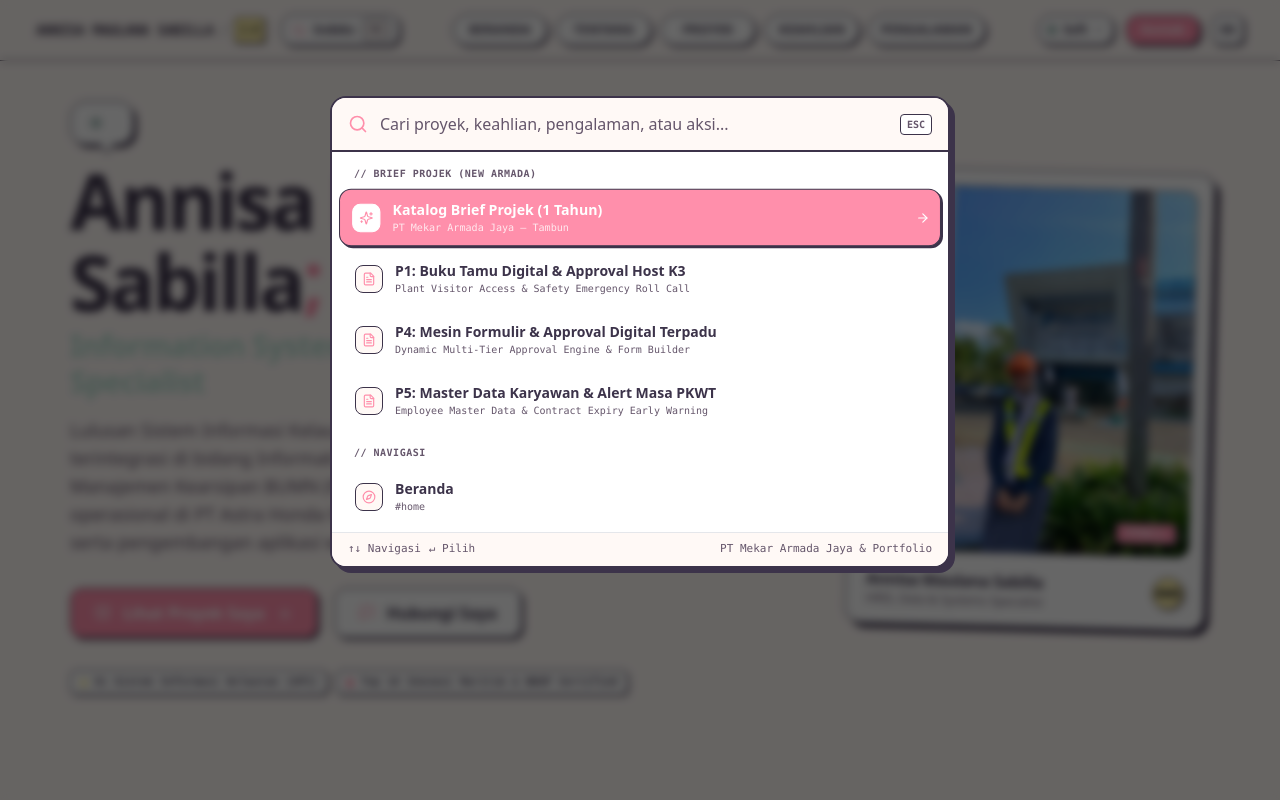
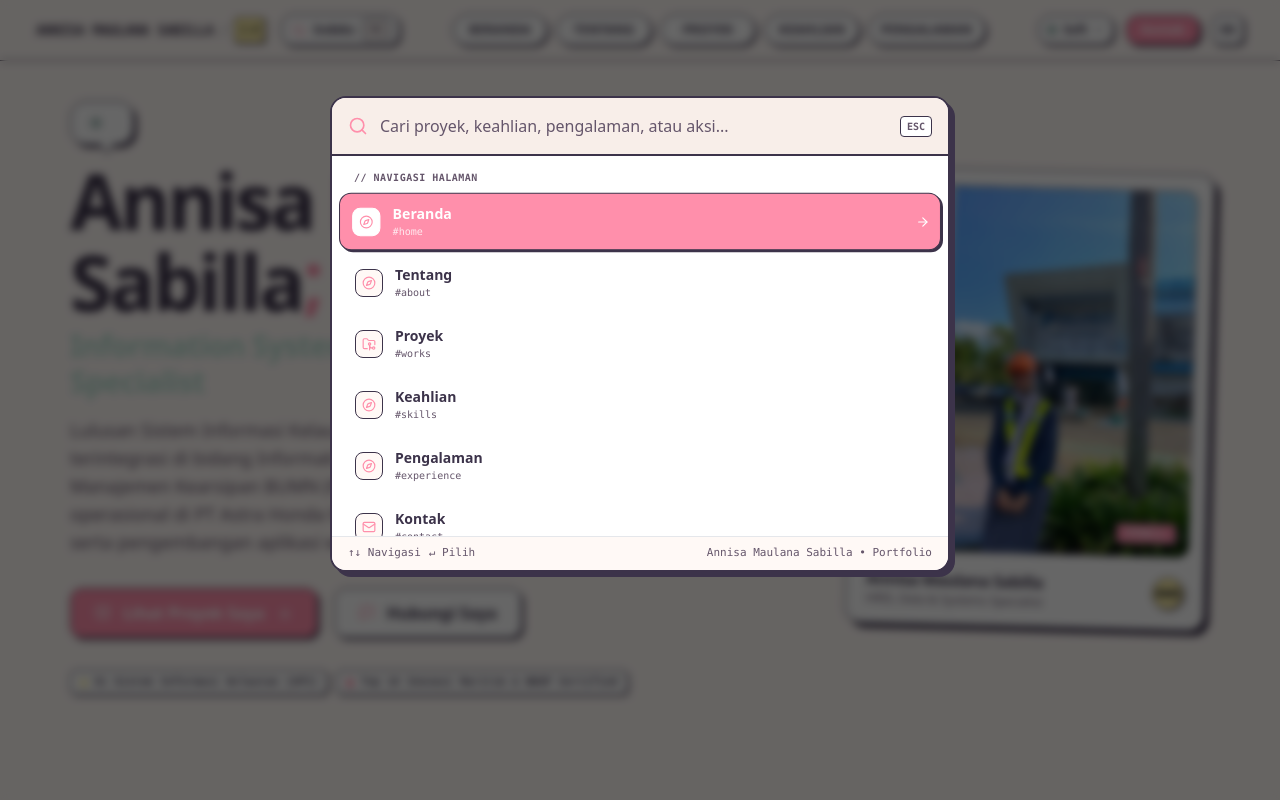
Before and after one commit to AbdiDzikry/Porto-Nisa, a Vue app: page / in a window 1280 px wide. Both pictures are taken after a click on the button "Open Navigator". Shown: the top 800 px of the page. Built offline with nearby package versions, Linux system fonts and the light colour scheme.

Commit message:
fix: customize quick menu index for Annisa projects and contact actions

```diff
--- a/src/components/ui/CommandPalette.vue
+++ b/src/components/ui/CommandPalette.vue
@@ -13,11 +13,8 @@ import {
   Check,
   X,
   Compass,
-  Video,
-  Sparkles,
   FileText
 } from 'lucide-vue-next'
-import { newArmadaBriefs } from '../../data/newArmadaBriefs'
 
 const props = defineProps({
   isOpen: { type: Boolean, required: true },
@@ -54,45 +51,13 @@ const filteredItems = computed(() => {
   const q = searchQuery.value.toLowerCase().trim()
   const items = []
 
-  // 1. Brief Projek Items (New Armada)
-  items.push({
-    id: 'nav-briefs-all',
-    group: props.lang === 'id' ? 'Brief Projek (New Armada)' : 'Project Briefs (New Armada)',
-    label: props.lang === 'id' ? 'Katalog Brief Projek (1 Tahun)' : 'All 1-Year Project Briefs',
-    sublabel: 'PT Mekar Armada Jaya — Tambun',
-    icon: Sparkles,
-    action: () => {
-      window.location.href = '/porto-2.0/briefs'
-      emit('close')
-    }
-  })
-
-  newArmadaBriefs.projects.forEach((bp) => {
-    const codeMatch = bp.code.toLowerCase().includes(q)
-    const titleMatch = bp.title.toLowerCase().includes(q)
-    const taglineMatch = bp.tagline.toLowerCase().includes(q)
-    if (!q || codeMatch || titleMatch || taglineMatch) {
-      items.push({
-        id: `brief-${bp.code}`,
-        group: props.lang === 'id' ? 'Brief Projek (New Armada)' : 'Project Briefs (New Armada)',
-        label: `${bp.code}: ${bp.title}`,
-        sublabel: bp.tagline,
-        icon: FileText,
-        action: () => {
-          window.location.href = `/porto-2.0/brief-detail?id=${bp.code.toLowerCase()}`
-          emit('close')
-        }
-      })
-    }
-  })
-
-  // 2. Navigation items
+  // 1. Navigation items (Section Links)
   sections.forEach((sec) => {
     const label = props.c[sec.labelKey] || sec.id
     if (!q || label.toLowerCase().includes(q) || sec.id.toLowerCase().includes(q)) {
       items.push({
         id: `nav-${sec.id}`,
-        group: props.lang === 'id' ? 'Navigasi' : 'Navigation',
+        group: props.lang === 'id' ? 'Navigasi Halaman' : 'Navigation',
         label: label,
         sublabel: `#${sec.id}`,
         icon: sec.icon,
@@ -104,16 +69,16 @@ const filteredItems = computed(() => {
     }
   })
 
-  // 3. Project items
+  // 2. Project items (Annisa's 4 Projects)
   props.projects.forEach((proj) => {
     const titleMatch = proj.title.toLowerCase().includes(q)
     const tagsMatch = proj.tags?.some((t) => t.toLowerCase().includes(q))
     if (!q || titleMatch || tagsMatch) {
       items.push({
         id: `proj-${proj.title}`,
-        group: props.lang === 'id' ? 'Proyek' : 'Projects',
+        group: props.lang === 'id' ? 'Portofolio Proyek' : 'Projects',
         label: proj.title,
-        sublabel: proj.eyebrow || proj.year,
+        sublabel: proj.role || proj.year,
         icon: FolderGit2,
         action: () => {
           emit('selectProject', proj)
@@ -123,17 +88,17 @@ const filteredItems = computed(() => {
     }
   })
 
-  // 4. Action items
+  // 3. Action items (Email, CV, LinkedIn, Theme, Lang)
   const actions = [
     {
       id: 'act-copy-email',
-      group: props.lang === 'id' ? 'Aksi' : 'Actions',
-      label: props.c.cmdCopyEmail,
-      sublabel: 'abdidzikry3123@gmail.com',
+      group: props.lang === 'id' ? 'Aksi Cepat' : 'Quick Actions',
+      label: props.c.cmdCopyEmail || 'Salin Email',
+      sublabel: 'annisa.m.sabilla@gmail.com',
       icon: emailCopied.value ? Check : Mail,
       action: async () => {
         try {
-          await navigator.clipboard.writeText('abdidzikry3123@gmail.com')
+          await navigator.clipboard.writeText('annisa.m.sabilla@gmail.com')
           emailCopied.value = true
           setTimeout(() => {
             emailCopied.value = false
@@ -143,21 +108,10 @@ const filteredItems = computed(() => {
       }
     },
     {
-      id: 'act-book-call',
-      group: props.lang === 'id' ? 'Aksi' : 'Actions',
-      label: props.c.cmdMeeting || 'Jadwalkan Panggilan (Google Meet)',
-      sublabel: '30 Min Technical Discussion',
-      icon: Video,
-      action: () => {
-        window.open('https://calendar.app.google/yND5q1Mz91fp9CP8A', '_blank')
-        emit('close')
-      }
-    },
-    {
       id: 'act-download-cv',
-      group: props.lang === 'id' ? 'Aksi' : 'Actions',
-      label: props.c.cmdDownloadResume,
-      sublabel: 'PDF Document',
+      group: props.lang === 'id' ? 'Aksi Cepat' : 'Quick Actions',
+      label: props.c.ctaDownloadCv || 'Unduh CV ATS (PDF)',
+      sublabel: 'CV Annisa Maulana Sabilla ATS.pdf',
       icon: Download,
       action: () => {
         window.open('/cv.pdf', '_blank')
@@ -165,21 +119,10 @@ const filteredItems = computed(() => {
       }
     },
     {
-      id: 'act-toggle-theme',
-      group: props.lang === 'id' ? 'Aksi' : 'Actions',
-      label: props.c.cmdToggleTheme,
-      sublabel: `Current: ${props.themePref}`,
-      icon: props.themePref === 'dark' ? Sun : Moon,
-      action: () => {
-        const next = props.themePref === 'dark' ? 'light' : 'dark'
-        emit('applyTheme', next)
-      }
-    },
-    {
       id: 'act-toggle-lang',
-      group: props.lang === 'id' ? 'Aksi' : 'Actions',
-      label: props.c.cmdToggleLang,
-      sublabel: props.lang === 'id' ? 'Bahasa Indonesia -> English' : 'English -> Bahasa Indonesia',
+      group: props.lang === 'id' ? 'Aksi Cepat' : 'Quick Actions',
+      label: props.c.cmdToggleLang || 'Ganti Bahasa',
+      sublabel: props.lang === 'id' ? 'Bahasa Indonesia → English' : 'English → Bahasa Indonesia',
       icon: Languages,
       action: () => {
         emit('toggleLang')
@@ -199,9 +142,7 @@ const filteredItems = computed(() => {
 const groupedItems = computed(() => {
   const groups = {}
   filteredItems.value.forEach((item, index) => {
-    if (!groups[item.group]) {
-      groups[item.group] = []
-    }
+    if (!groups[item.group]) groups[item.group] = []
     groups[item.group].push({ ...item, globalIndex: index })
   })
   return groups
@@ -226,9 +167,7 @@ const handleKeyDown = (e) => {
   } else if (e.key === 'Enter') {
     e.preventDefault()
     const item = filteredItems.value[selectedIndex.value]
-    if (item) {
-      item.action()
-    }
+    if (item) item.action()
   }
 }
 
@@ -243,7 +182,6 @@ const scrollToSelected = () => {
   })
 }
 
-// Mencegah scroll body / home saat popup terbuka & atasi Lenis interference
 watch(
   () => props.isOpen,
   (val) => {
@@ -254,9 +192,7 @@ watch(
       document.body.style.overflow = 'hidden'
       document.documentElement.style.overflow = 'hidden'
       nextTick(() => {
-        if (inputRef.value) {
-          inputRef.value.focus()
-        }
+        if (inputRef.value) inputRef.value.focus()
       })
     } else {
       window.removeEventListener('keydown', handleKeyDown)
@@ -296,7 +232,7 @@ onUnmounted(() => {
         data-lenis-prevent
       >
         <!-- Search Input Bar -->
-        <div class="flex items-center gap-3 px-4 py-3.5 border-b-2 border-[var(--comic-border)] bg-[var(--canvas-bg)] shrink-0">
+        <div class="p-4 border-b-2 border-[var(--comic-border)] flex items-center gap-3 bg-[var(--surface-subtle)]">
           <Search class="w-5 h-5 text-[var(--brand-coral)] shrink-0" aria-hidden="true" />
           <input
             ref="inputRef"
@@ -304,7 +240,7 @@ onUnmounted(() => {
             type="text"
             id="cmd-palette-title"
             class="w-full bg-transparent font-medium text-[var(--ink-primary)] placeholder-[var(--ink-muted)] text-sm sm:text-base outline-none"
-            :placeholder="c.cmdPrompt || 'Cari proyek, brief new armada, aksi...'"
+            :placeholder="c.cmdPrompt || 'Cari proyek, keahlian, aksi...'"
             autocomplete="off"
             spellcheck="false"
           />
@@ -313,7 +249,7 @@ onUnmounted(() => {
           </kbd>
         </div>
 
-        <!-- Scrollable Results List (Isolasi Scroll dengan data-lenis-prevent & overscroll-contain) -->
+        <!-- Scrollable Results Container -->
         <div
           ref="listContainerRef"
           class="max-h-[380px] overflow-y-auto p-2.5 flex flex-col gap-3 custom-scrollbar overscroll-contain"
@@ -321,17 +257,26 @@ onUnmounted(() => {
           data-lenis-prevent
           @wheel.stop
         >
-          <div v-if="filteredItems.length === 0" class="p-8 text-center text-sm font-mono text-[var(--ink-muted)]">
-            Tidak ada hasil untuk "{{ searchQuery }}"
+          <!-- Empty State -->
+          <div
+            v-if="filteredItems.length === 0"
+            class="p-8 text-center text-xs sm:text-sm text-[var(--ink-muted)] font-mono"
+          >
+            {{ c.cmdNoResults || 'Tidak ada hasil untuk' }} "{{ searchQuery }}"
           </div>
 
-          <div v-for="(groupItems, groupName) in groupedItems" :key="groupName" class="flex flex-col gap-1">
-            <span class="font-mono text-[10px] font-black uppercase tracking-wider text-[var(--ink-muted)] px-3 py-1">
+          <!-- Grouped Results -->
+          <div
+            v-for="(groupList, groupName) in groupedItems"
+            :key="groupName"
+            class="flex flex-col gap-1"
+          >
+            <span class="text-[10px] font-mono font-bold uppercase tracking-wider text-[var(--ink-muted)] px-3 py-1">
               // {{ groupName }}
             </span>
 
             <button
-              v-for="item in groupItems"
+              v-for="item in groupList"
               :key="item.id"
               type="button"
               :aria-selected="selectedIndex === item.globalIndex"
@@ -386,7 +331,7 @@ onUnmounted(() => {
             <span>↑↓ Navigasi</span>
             <span>↵ Pilih</span>
           </div>
-          <span>PT Mekar Armada Jaya & Portfolio</span>
+          <span>Annisa Maulana Sabilla • Portfolio</span>
         </div>
       </div>
     </div>
```
Also changed, not shown: Project/Gallery/foto pertama.jpg.
